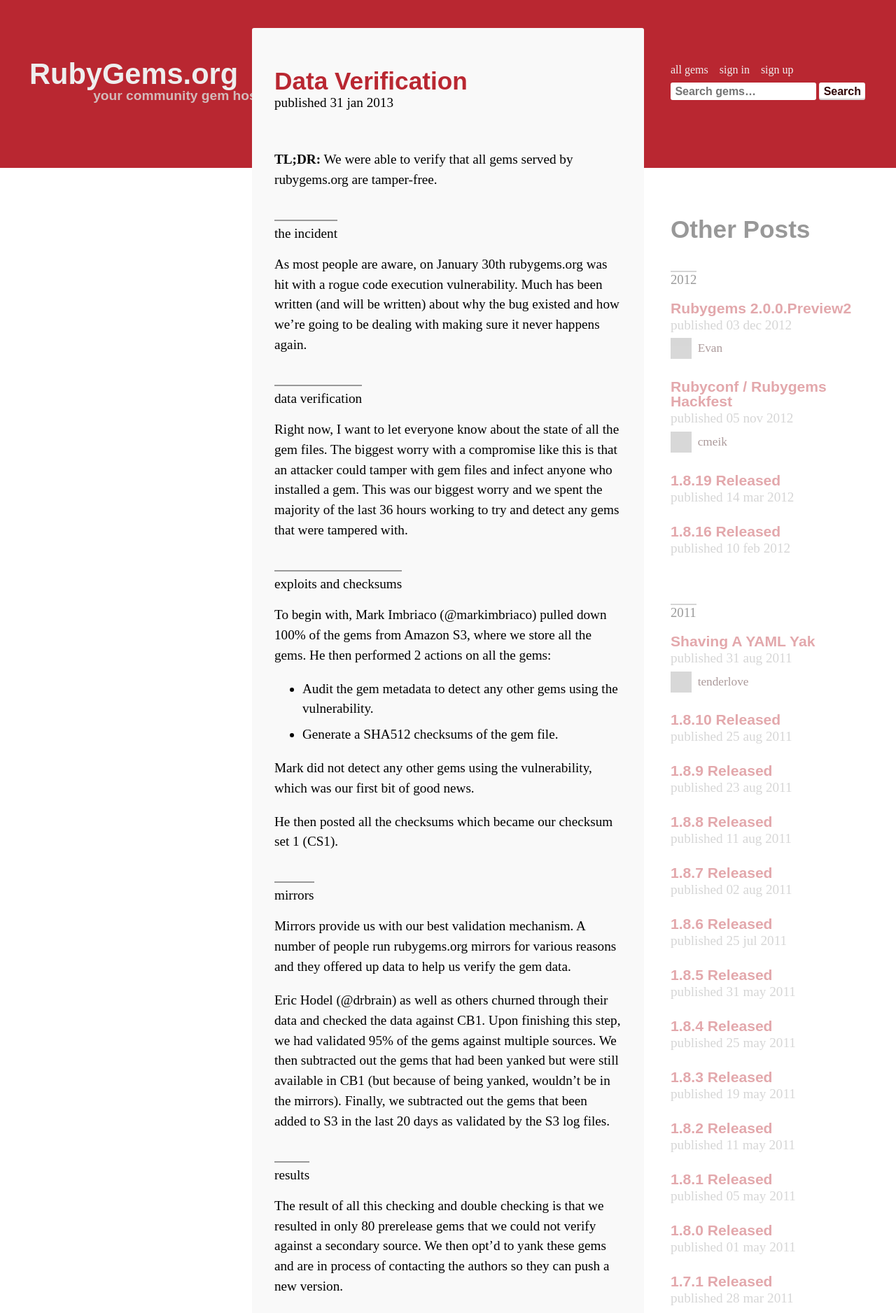
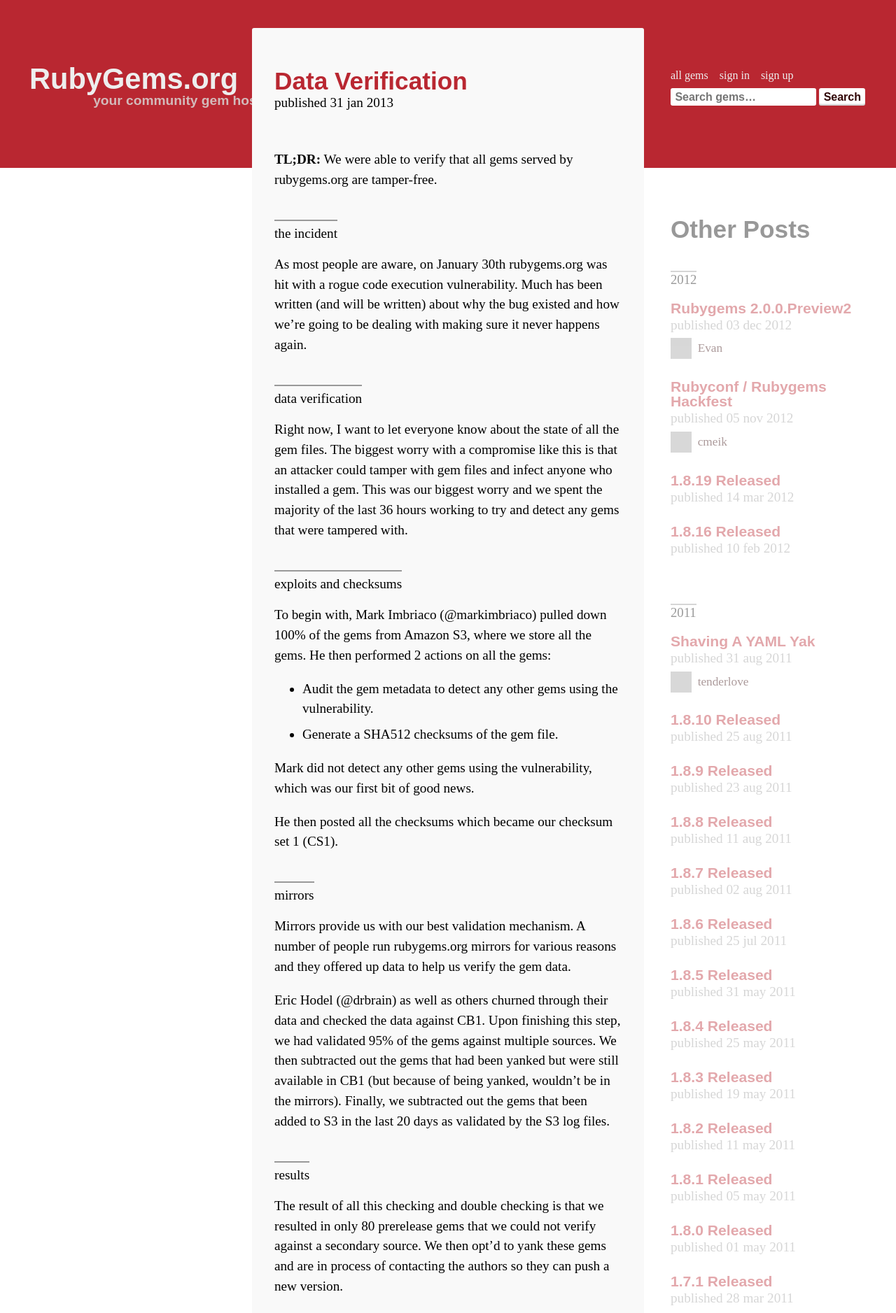
Before and after one commit to rubygems/rubygems.github.io, a Jekyll site: the page built from index.html, in a window 1280 px wide. Shown: the top 1877 px of the page at 70% size. Built offline with Jekyll 4.4.1, drawn with Linux system fonts in a browser that asks for light colours.

Commit message:
align header

```diff
--- a/stylesheets/application.css
+++ b/stylesheets/application.css
@@ -530,7 +530,7 @@
     color: #eee;
     display: block;
     float: left;
-    margin-top: 81px;
+    margin-top: 88px;
     text-decoration: none; }
     body > header .logo:hover, body > header .logo:visited {
       color: #eee; }
@@ -550,7 +550,7 @@
       margin: -0.2em 0 0 4.75em; }
   body > header .rubygems-actions {
     float: right;
-    margin-top: 64px;
+    margin-top: 72px;
     width: 280px; }
     body > header .rubygems-actions ul {
       list-style-type: none;
--- a/stylesheets/scss/_layout.scss
+++ b/stylesheets/scss/_layout.scss
@@ -16,7 +16,7 @@
     color: #eee;
     display: block;
     float: left;
-    margin-top: 81px;
+    margin-top: 88px;
     text-decoration: none;
 
     &:hover, &:visited {
@@ -44,7 +44,7 @@
 
   .rubygems-actions {
     float: right;
-    margin-top: 64px;
+    margin-top: 72px;
     width: 280px;
 
     ul {
```
